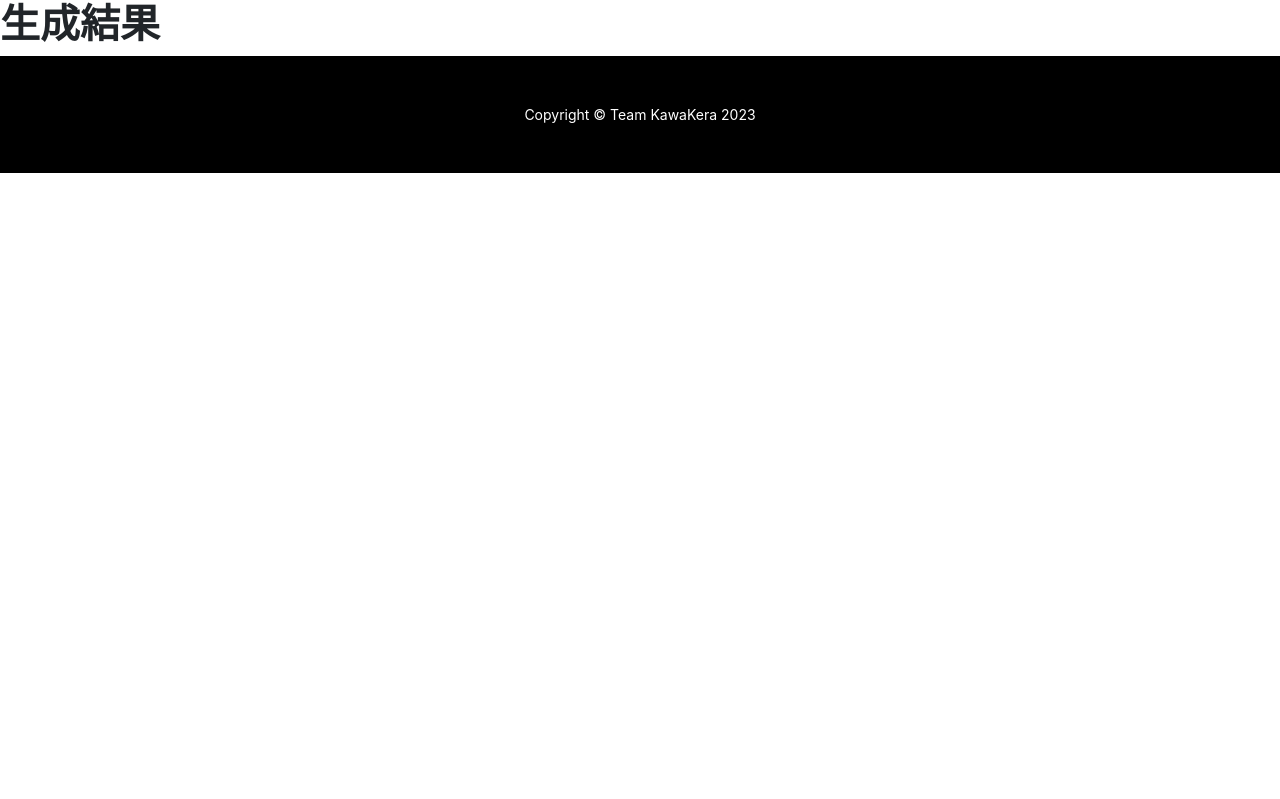
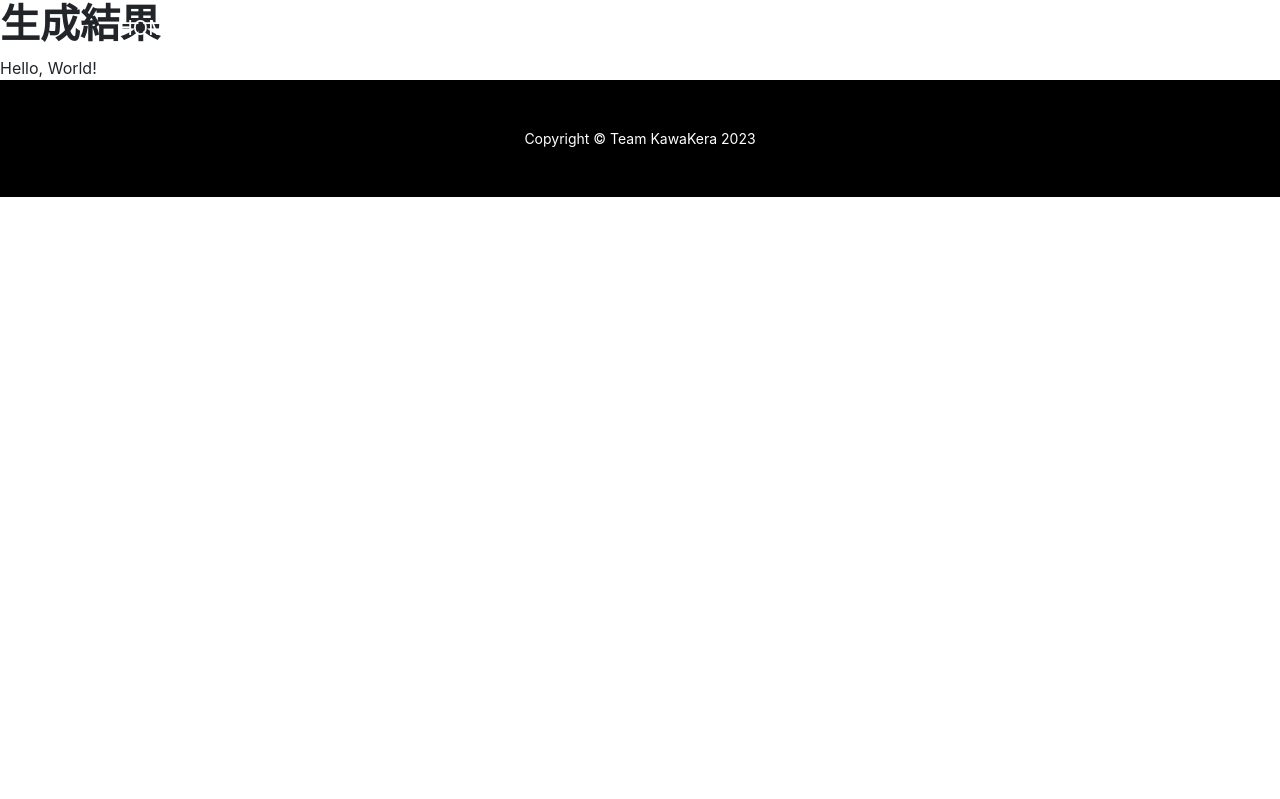
Before and after one commit to ultimatemagic79/kawakera_vol2, a Django app: page /result/ in a window 1280 px wide. Shown: the top 799 px of the page. Before the commit the page ends 173 px from the top, so only its background shows below. Run offline with Django 3.2, Linux system fonts and the light colour scheme; some libraries are stand-ins or nearby versions.

Commit message:
add_some

```diff
--- a/KawakeraProject/KawakeraProject/settings.py
+++ b/KawakeraProject/KawakeraProject/settings.py
@@ -124,9 +124,11 @@ USE_TZ = True
 # https://docs.djangoproject.com/en/3.2/howto/static-files/
 
 STATIC_URL = "/static/"
+MEDIA_URL = "/media/"
 
 # 静的ファイルへのパス
 STATICFILES_DIRS = (os.path.join(BASE_DIR, "static"),)
+MEDIA_ROOT = os.path.join(BASE_DIR, "media")
 
 # Default primary key field type
 # https://docs.djangoproject.com/en/3.2/ref/settings/#default-auto-field
--- a/KawakeraProject/KawakeraProject/urls.py
+++ b/KawakeraProject/KawakeraProject/urls.py
@@ -15,8 +15,12 @@ Including another URLconf
 """
 from django.contrib import admin
 from django.urls import path, include
+from django.contrib.staticfiles.urls import static
+from . import settings
 
 urlpatterns = [
     path("admin/", admin.site.urls),
     path("", include("MainApp.urls")),
 ]
+
+urlpatterns += static(settings.MEDIA_URL, document_root=settings.MEDIA_ROOT)
--- a/KawakeraProject/MainApp/views.py
+++ b/KawakeraProject/MainApp/views.py
@@ -1,5 +1,4 @@
 import logging
-import tempfile
 
 from django.shortcuts import render
 from django.views import generic
@@ -7,6 +6,7 @@ from django.urls import reverse_lazy
 from django.contrib import messages
 
 from .forms import CommentCreateForm
+from .models import Result
 
 logger = logging.getLogger(__name__)
 
@@ -27,10 +27,16 @@ class IndexView(generic.FormView):
     success_url = reverse_lazy("MainApp:result")
 
     def form_valid(self, form):
+        form.save()
         messages.success(self.request, "解説を生成しました")
         return super().form_valid(form)
 
 
 class ResultView(generic.TemplateView):
+    model = Result
     template_name = "result.html"
-    success_url = reverse_lazy("MainApp:index")
+
+    def get_context_data(self, **kwargs):
+        context = super().get_context_data(**kwargs)
+        context["my_variable"] = "Hello, World!"
+        return context
--- a/KawakeraProject/templates/base.html
+++ b/KawakeraProject/templates/base.html
@@ -22,14 +22,23 @@
     <link href="{% static 'css/sp.css' %}" rel="stylesheet"/>
 
     <!-- My style -->
-    <!-- <link rel="stylesheet" type="text/css" href="{% static 'css/mystyle.css' %}"> -->
+    <link rel="stylesheet" type="text/css" href="{% static 'css/mystyle.css' %}">
     {% block head %}{% endblock %}
 </head>
 
 <body>
 <div id="wrapper">
+    <nav class="navbar navbar-expand-lg navbar-dark navbar-custom fixed-top">
+        <div class="container px-5">
+            <a class="navbar-brand" href="{% url 'MainApp:index' %}">HOME</a>
+            <button class="navbar-toggler" type="button" data-bs-toggle="collapse" data-bs-target="#navbarResponsive"
+                    aria-controls="navbarResponsive" aria-expanded="false" aria-label="Toggle navigation"><span
+                    class="navbar-toggler-icon"></span></button>
+        </div>
+    </nav>
+
     {% block header%}{% endblock %}
-      {% block contents%}{% endblock %}
+
     {% if messages %}
     <div class="container my-div-style">
         <div class="row">
@@ -43,6 +52,7 @@
         </div>
     </div>
     {% endif %}
+    {% block contents%}{% endblock %}
 
     <footer class="py-5 bg-black">
         <div class="container px-5"><p class="m-0 text-center text-white small">Copyright &copy; Team KawaKera 2023</p>
--- a/KawakeraProject/templates/index.html
+++ b/KawakeraProject/templates/index.html
@@ -11,7 +11,6 @@
       <h2 class="masthead-subheading mb-0">画像を入力すると解説してくれるサービス（適当）</h2>
     </div>
   </div>
-
 </header>
 {% endblock %}
 
--- a/KawakeraProject/templates/result.html
+++ b/KawakeraProject/templates/result.html
@@ -7,4 +7,6 @@
 {% block contents %}
 <h1> 生成結果</h1>
 
+{{my_variable}}
+
 {% endblock %}
```
Also changed, not shown: KawakeraProject/MainApp/models.py (+10 -0 lines), 1 other file. Lines whose indentation alone changed are shown as unchanged.
